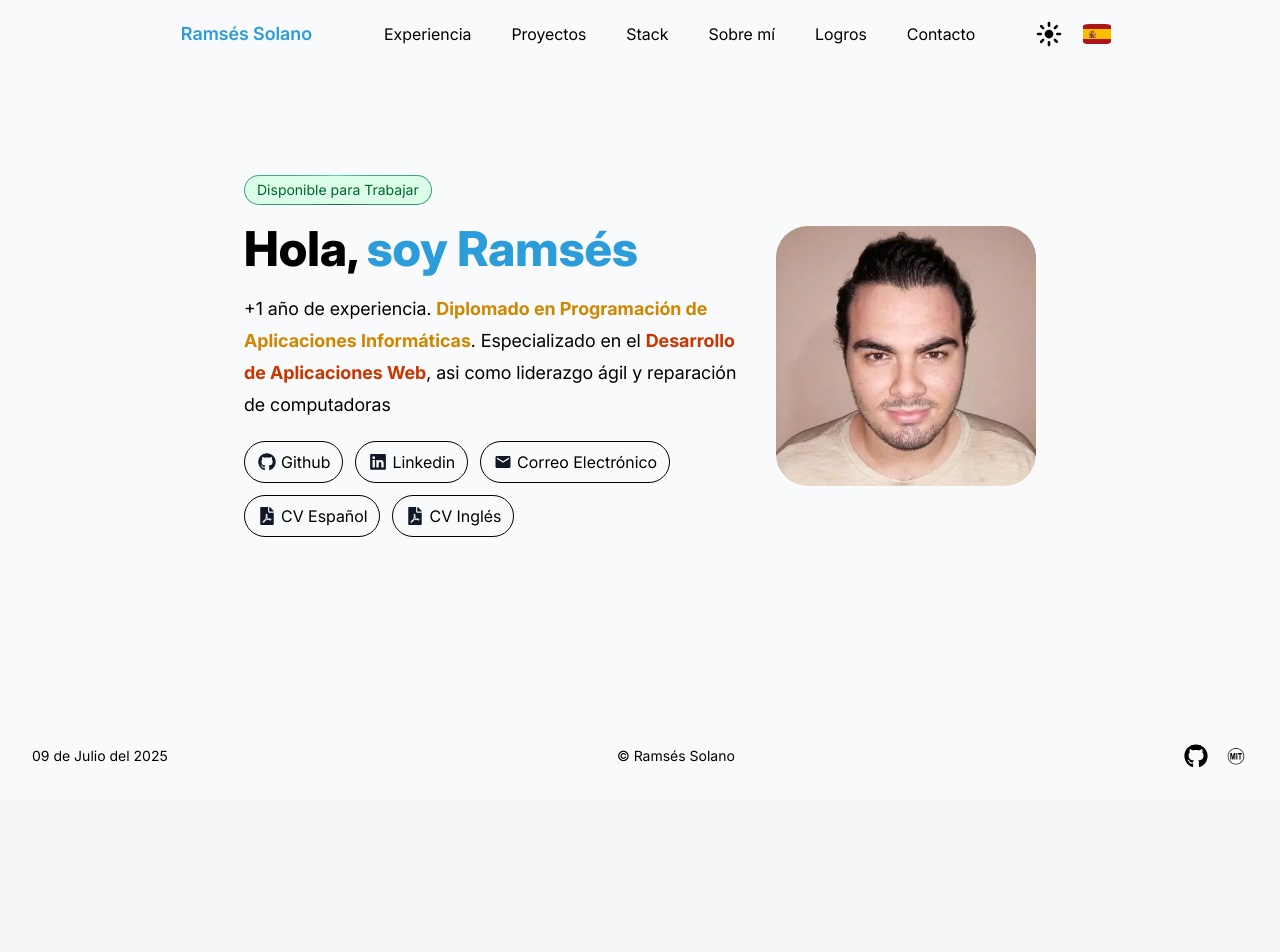
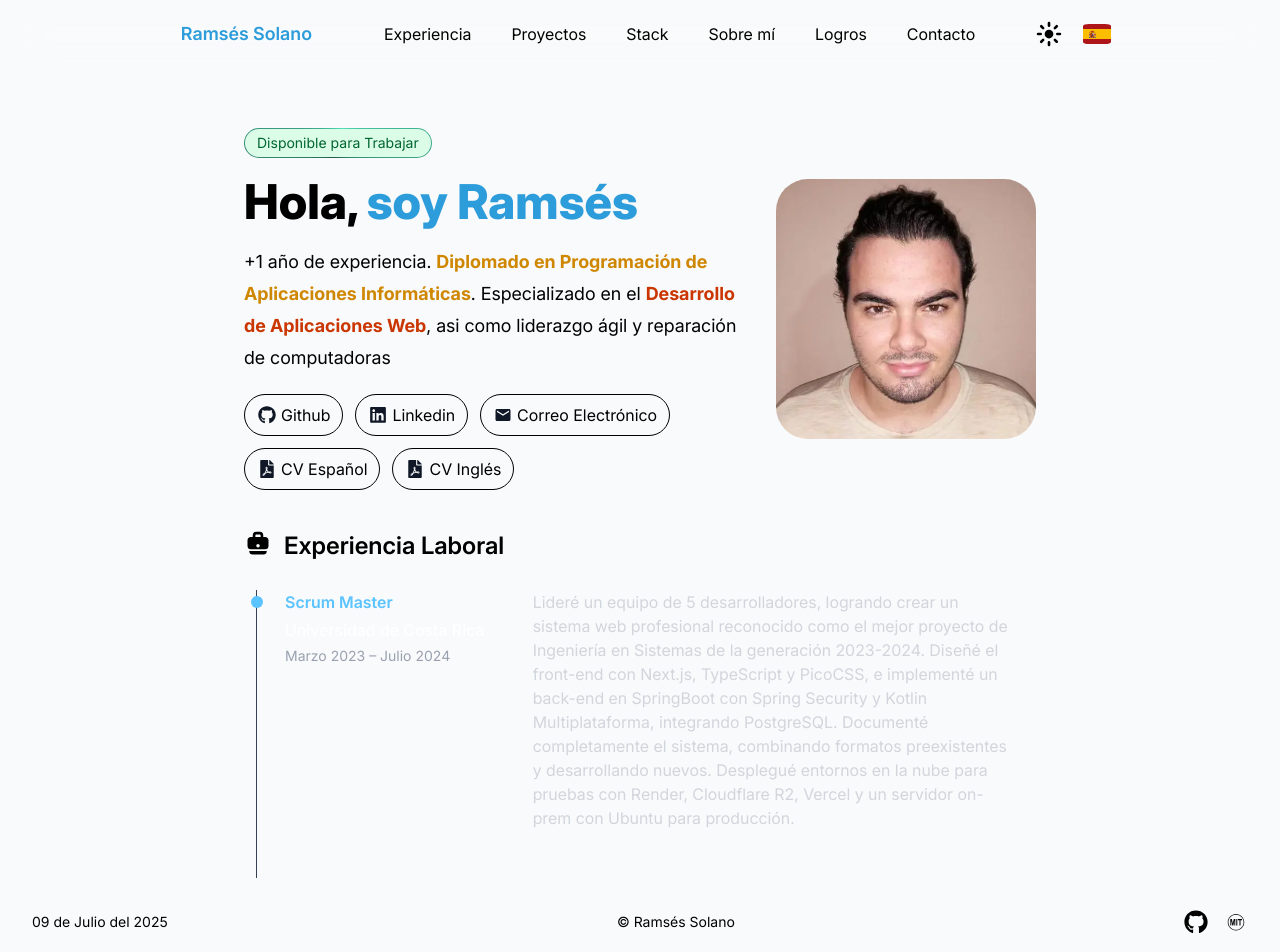
Before and after one commit to sh4dow18/portfolio, a Next.js app: page / in a window 1280 px wide. Shown: the top 952 px of the page. Before the commit the page ends 800 px from the top, so only its background shows below. Built offline with nearby package versions, Linux system fonts and the light colour scheme.

Commit message:
add: experience section
Add experience section as a time line

```diff
--- a/src/app/layout.tsx
+++ b/src/app/layout.tsx
@@ -25,11 +25,11 @@ export default function RootLayout({
   ];
   return (
     <html lang="en">
-      <body className="flex flex-col h-dvh font-inter bg-gray-100">
+      <body className="flex flex-col h-dvh font-inter scroll-smooth bg-gray-50 dark:bg-gray-950">
         {/* Light */}
         <div className="absolute top-0 bottom-0 z-[-2] min-h-screen w-full bg-gray-50 dark:bg-gray-950 dark:bg-[radial-gradient(ellipse_80%_80%_at_50%_-20%,rgba(45,156,219,0.3),rgba(255,255,255,0))]" />
         {/* Header Container */}
-        <header className="fixed top-0 z-10 flex place-content-between w-full mx-auto">
+        <header className="fixed top-0 z-10 flex place-content-between w-full mx-auto backdrop-blur-xl">
           <Nav />
         </header>
         {/* Main Content Container */}
--- a/src/app/page.tsx
+++ b/src/app/page.tsx
@@ -1,4 +1,5 @@
 // Portfolio Page Requirements
+import { BriefcaseIcon } from "@heroicons/react/16/solid";
 import Image from "next/image";
 import Link from "next/link";
 import { cloneElement } from "react";
@@ -34,14 +35,23 @@ export default function Home() {
       label: "CV Inglés",
     },
   ];
+  const EXPERIENCE_LIST = [
+    {
+      title: "Scrum Master",
+      company: "Universidad de Costa Rica",
+      date: "Marzo 2023 – Julio 2024",
+      description:
+        "Lideré un equipo de 5 desarrolladores, logrando crear un sistema web profesional reconocido como el mejor proyecto de Ingeniería en Sistemas de la generación 2023-2024. Diseñé el front-end con Next.js, TypeScript y PicoCSS, e implementé un back-end en SpringBoot con Spring Security y Kotlin Multiplataforma, integrando PostgreSQL. Documenté completamente el sistema, combinando formatos preexistentes y desarrollando nuevos. Desplegué entornos en la nube para pruebas con Render, Cloudflare R2, Vercel y un servidor on-prem con Ubuntu para producción.",
+    },
+  ];
   // Returns Portfolio Page
   return (
     // Portfolio Page Container
-    <div className="max-w-5xl mx-8 dark:text-gray-300">
+    <div className="flex flex-col gap-10 max-w-5xl mx-8 mt-20 md:mt-32 dark:text-gray-300">
       {/* Hero Container */}
       <section className="flex gap-5">
         {/* Hero Information Container */}
-        <section className="flex flex-col gap-3 max-w-lg md:gap-5">
+        <section className="flex flex-col gap-3 md:max-w-lg md:gap-5">
           {/* Pretitle information Container */}
           <div className="flex place-items-center gap-3">
             <Image
@@ -115,6 +125,43 @@ export default function Home() {
           />
         </div>
       </section>
+      {/* Experience Section */}
+      <section
+        id="experience"
+        className="flex flex-col gap-7 place-content-center max-w-3xl"
+      >
+        {/* Experience Title Section */}
+        <section className="flex gap-3">
+          <BriefcaseIcon className="w-7 h-7" />
+          <h2 className="font-semibold text-xl md:text-2xl">
+            Experiencia Laboral
+          </h2>
+        </section>
+        {/* Experience List */}
+        <ol className="relative border-l border-gray-700 ml-3 pl-3">
+          {EXPERIENCE_LIST.map((item, index) => (
+            <li key={index} className="mb-12 ml-4">
+              {/* Time Line Point */}
+              <div className="absolute w-3 h-3 bg-primary-light rounded-full -left-1.5 mt-1.5" />
+              {/* Information Container */}
+              <div className="grid grid-cols-1 md:grid-cols-3 gap-4">
+                {/* First Section */}
+                <div className="flex flex-col gap-1">
+                  <h3 className="text-primary-light font-semibold">
+                    {item.title}
+                  </h3>
+                  <span className="text-white font-medium">{item.company}</span>
+                  <span className="text-gray-400 text-sm">{item.date}</span>
+                </div>
+                {/* Second Section */}
+                <p className="text-gray-300 text-sm md:text-base md:col-span-2">
+                  {item.description}
+                </p>
+              </div>
+            </li>
+          ))}
+        </ol>
+      </section>
     </div>
   );
 }
```
